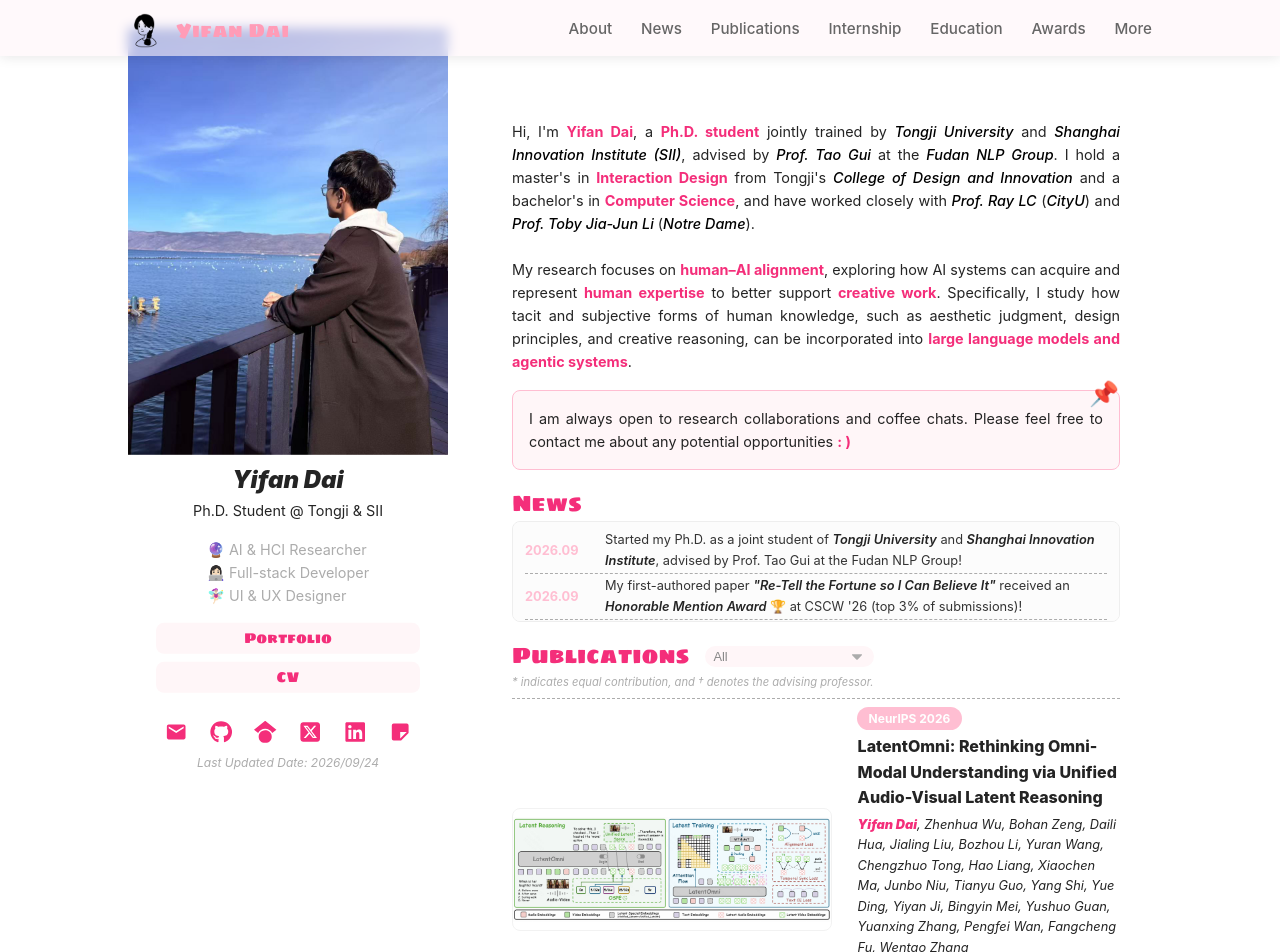
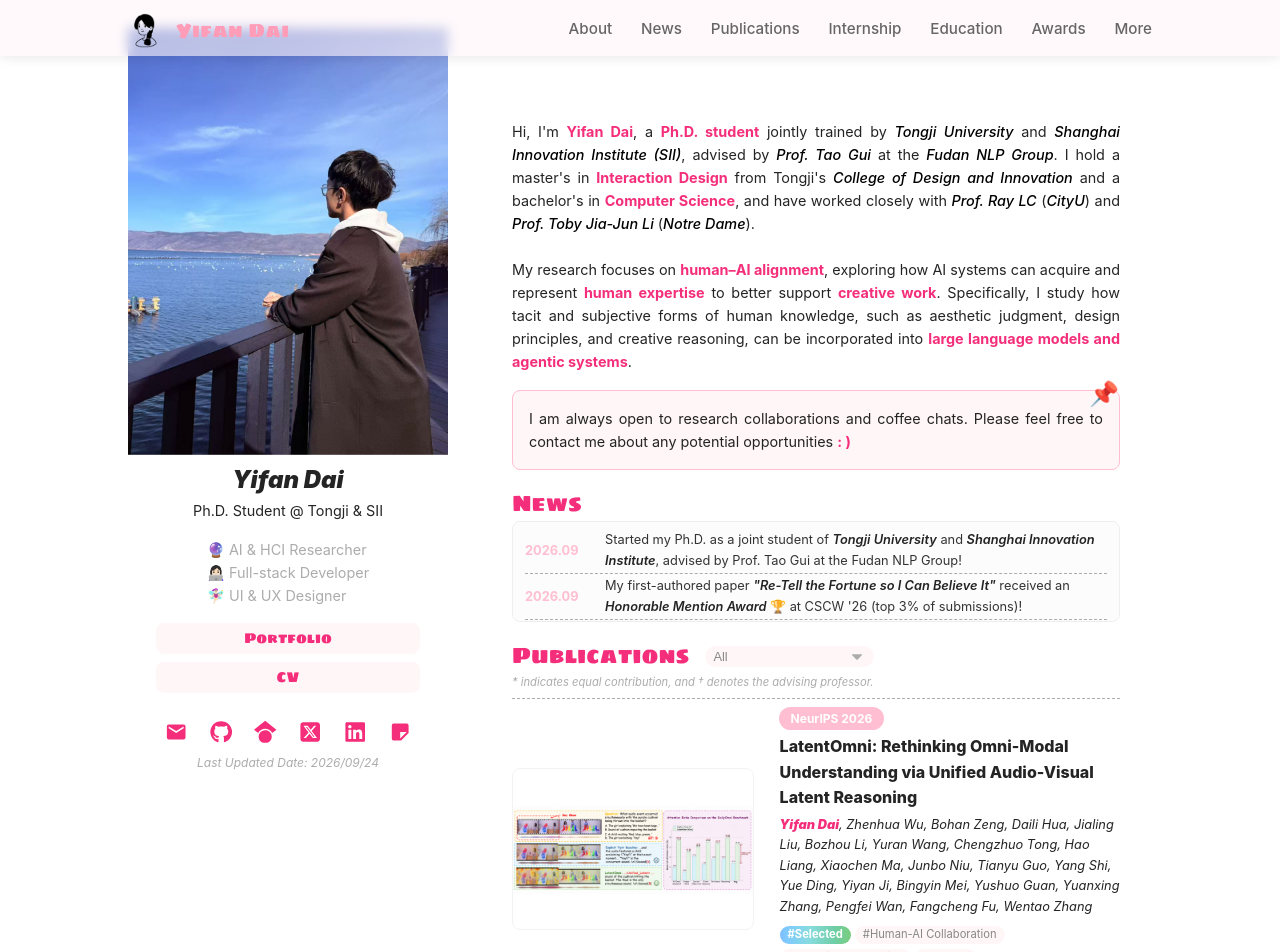
Before and after one commit to yfanDai/yfanDai.github.io, a React (Vite) app: page / in a window 1280 px wide. Shown: the top 952 px of the page. Built offline with nearby package versions, Linux system fonts and the light colour scheme.

Commit message:
Align LatentOmni thumbnail with publication cards

```diff
--- a/src/components/Publications.jsx
+++ b/src/components/Publications.jsx
@@ -101,7 +101,7 @@ export default function Publications() {
                     <div key={paper.id} className="publication-card" id={paper.id}>
                         <Link to={projectPath(paper.id)} className="publication-image-link">
                             <img
-                                src={paper.image}
+                                src={paper.thumbnail ?? paper.image}
                                 alt={paper.title}
                                 className={`publication-image${paper.id === "latentomni" ? " publication-image--contain" : ""}`}
                             />
--- a/src/css/Publications.css
+++ b/src/css/Publications.css
@@ -32,11 +32,6 @@
 }
 
 .publication-image--contain {
-    display: block;
-    width: min(320px, 25vw);
-    height: auto;
-    box-sizing: border-box;
-    padding: 8px 0;
     object-fit: contain;
     background: #fff;
 }
--- a/src/data/publications.js
+++ b/src/data/publications.js
@@ -6,6 +6,7 @@ import chinese_img from "../assets/paper_image/chinese.png";
 import capace_img from "../assets/paper_image/capace.png";
 import vistoria_img from "../assets/paper_image/vistoria1.png";
 import latentomni_img from "../assets/paper_image/latentomni.png";
+import latentomni_thumbnail from "../assets/paper_image/latentomni_2.png";
 import emo_img from "../assets/paper_image/emo.png";
 import image_img from "../assets/paper_image/image.png";
 import brain_img from "../assets/paper_image/brain.png";
@@ -46,6 +47,7 @@ export const publications = [
             arxiv: "https://arxiv.org/abs/2605.22012",
         },
         image: latentomni_img,
+        thumbnail: latentomni_thumbnail,
         tags: ["Selected", "Human-AI Collaboration", "Affective Computing", "System"],
     },
     {
```
Also changed, not shown: src/assets/paper_image/latentomni_2.png (added).
